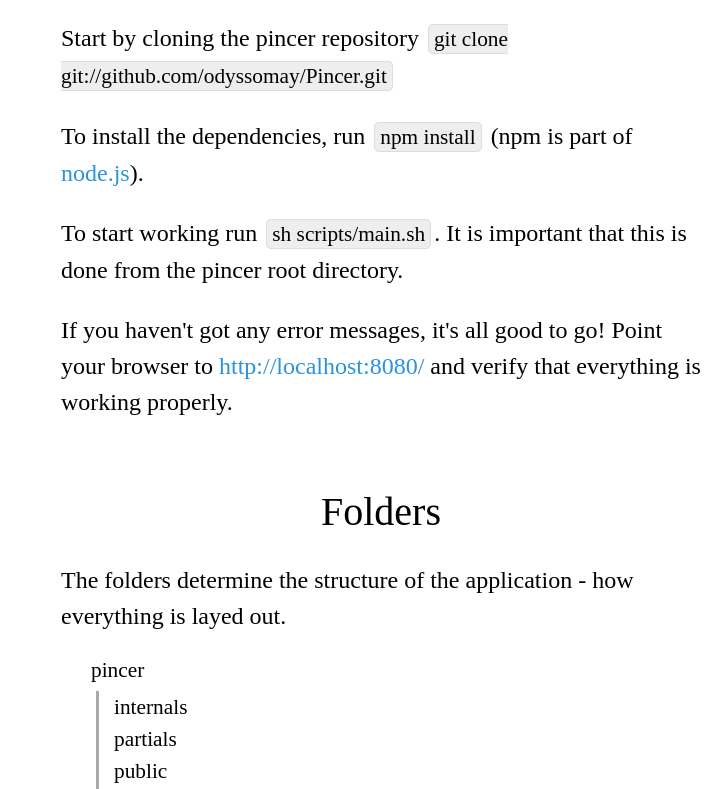
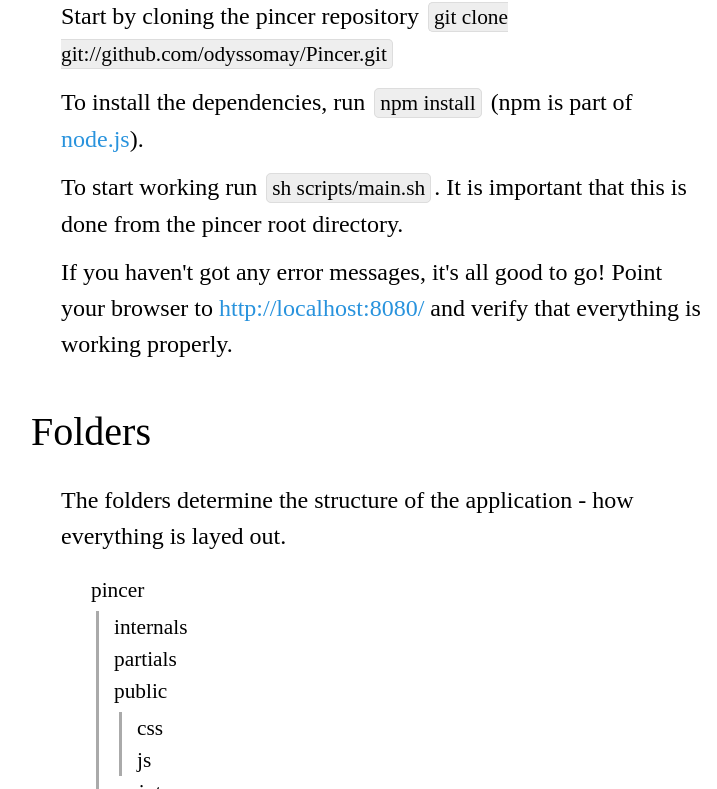
Before and after one commit to odyssomay/Pincer, a plain HTML site: page index.html in a window 1280 px wide. Shown: the part 550-1339 px from the top of the page, without its empty margins (259-976 px from the left). Drawn offline with Linux system fonts and the light colour scheme.

Commit message:
non-centered #content

```diff
--- a/css/styles.css
+++ b/css/styles.css
@@ -1,15 +1,15 @@
-h1 { font-family: "ff-cocon-web-pro"; font-weight: 400; font-style: normal;
+h1 { font-family: "ff-cocon-web-pro"; font-weight: 400; font-style: normal; text-align: center;
 font-size: 90pt; line-height: 1.4em;}
-h2 { font-family: "trajan-pro"; font-size: 30pt; margin-top: 1.8em; margin-bottom: 30px;}
+h2 { font-family: "trajan-pro"; font-size: 30pt; margin-top: 50px; margin-bottom: 30px;}
 p { padding: 30px; padding-top: 0; padding-bottom: 0; font-family: "chaparral-pro"; font-size: 18pt; text-align: left; line-height: 1.5em; }
-p + p { margin-top: 1em; }
+p + p { margin-top: 0.5em; }
 a { color: #2993DD; text-decoration: none; }
 a:hover { color: #2771BB; }
 
 .centered-block { display: block; margin-left: auto; margin-right: auto; }
 #download-table { margin-left: auto; margin-right: auto; }
 #download-table td { padding-left: 20px; padding-right: 20px; }
-#content { display: block; margin-left: auto; margin-right: auto; width: 700px; text-align: center; }
+#content { display: block; margin-left: auto; margin-right: auto; width: 700px;}
 #content img { display: block; margin: auto; }
 #intro { margin-top: 40px; padding: 30px; }
 
```
